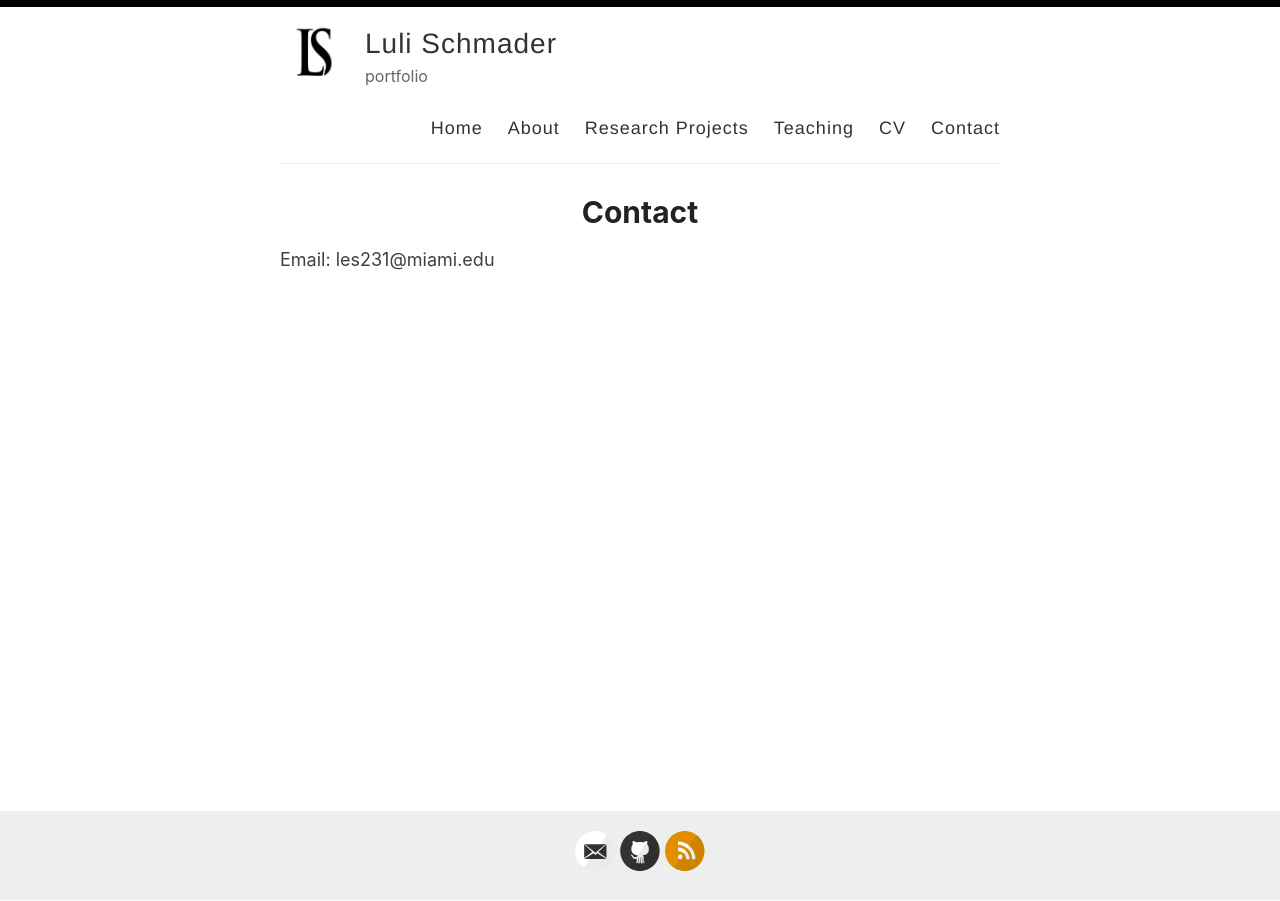
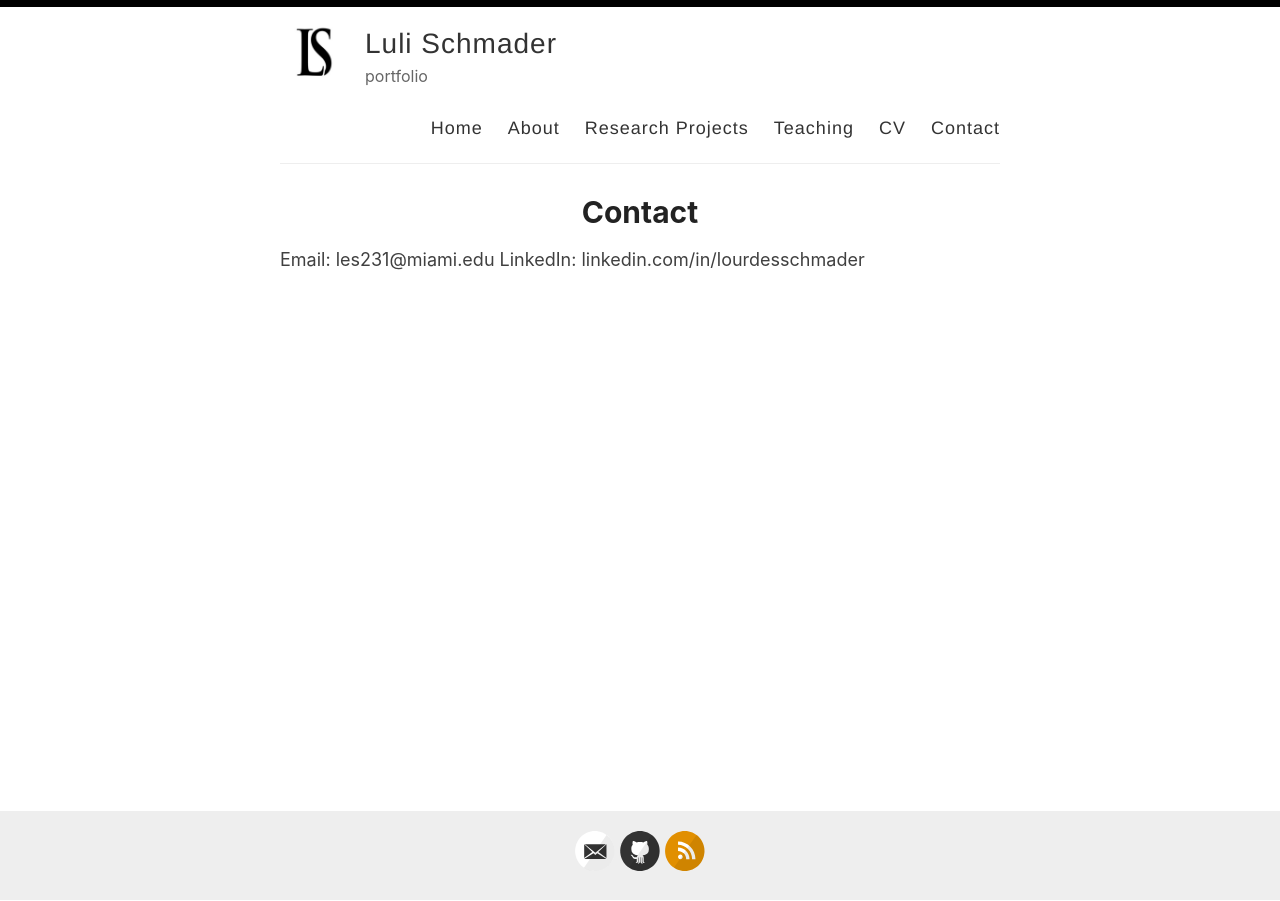
Before and after one commit to lulischmader/lulischmader.github.io, a Jekyll site: the page built from _pages/contact.md, in a window 1280 px wide. Built offline with Jekyll 4.4.1, drawn with Linux system fonts in a browser that asks for light colours.

Commit message:
Update contact.md

```diff
--- a/_pages/contact.md
+++ b/_pages/contact.md
@@ -4,3 +4,4 @@ title: Contact
 permalink: /contact/
 ---
 Email: les231@miami.edu
+LinkedIn: linkedin.com/in/lourdesschmader
```
